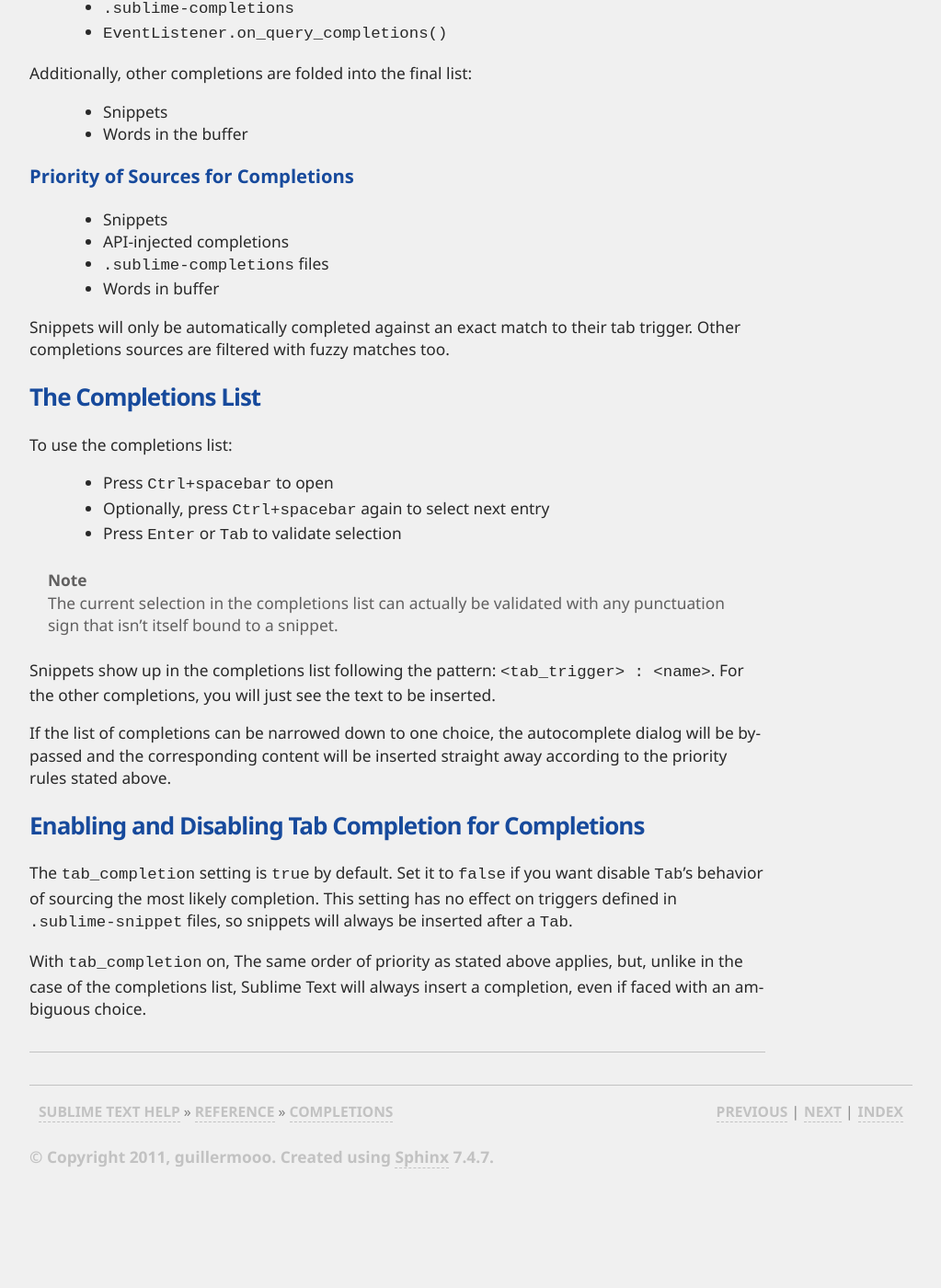
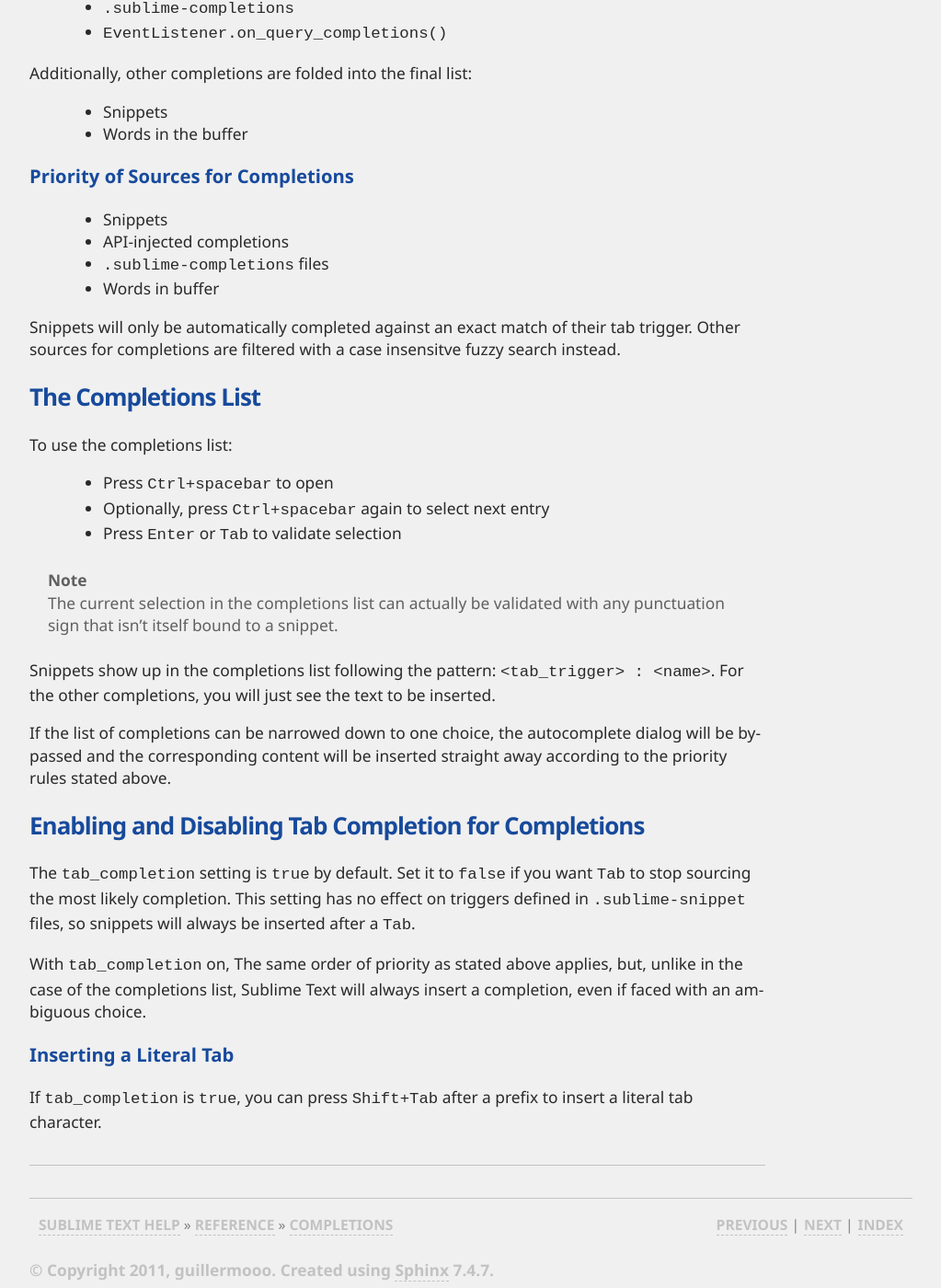
Before and after one commit to guillermooo/sublime-undocs, a Sphinx documentation site: the page built from source/reference/completions.rst, in a window 1280 px wide and 1400 px high, scrolled down 1534 px. Shown: the whole window at 92% size, without its empty margins (128-1151 px from the left). Built offline with Sphinx 7.4.7, drawn with Linux system fonts in a browser that asks for light colours; before the commit the page ends 2811 px from its top, so only the background shows below that.

Commit message:
Revised info.

```diff
--- a/source/reference/completions.rst
+++ b/source/reference/completions.rst
@@ -81,8 +81,9 @@ Priority of Sources for Completions
 	* ``.sublime-completions`` files
 	* Words in buffer
 
-Snippets will only be automatically completed against an exact match to their
-tab trigger. Other completions sources are filtered with fuzzy matches too.
+Snippets will only be automatically completed against an exact match of their
+tab trigger. Other sources for completions are filtered with a case insensitve
+fuzzy search instead.
 
 
 The Completions List
@@ -111,10 +112,16 @@ Enabling and Disabling Tab Completion for Completions
 *****************************************************
 
 The ``tab_completion`` setting is ``true`` by default. Set it to ``false`` if
-you want disable :kbd:`Tab`'s behavior of sourcing the most likely completion.
-This setting has no effect on triggers defined in ``.sublime-snippet`` files,
-so snippets will always be inserted after a :kbd:`Tab`.
+you want :kbd:`Tab` to stop sourcing the most likely completion. This setting
+has no effect on triggers defined in ``.sublime-snippet`` files, so snippets
+will always be inserted after a :kbd:`Tab`.
 
 With ``tab_completion`` on, The same order of priority as stated above applies,
 but, unlike in the case of the completions list, Sublime Text will always
 insert a completion, even if faced with an ambiguous choice.
+
+Inserting a Literal Tab
+-----------------------
+
+If ``tab_completion`` is ``true``, you can press ``Shift+Tab`` after a prefix
+to insert a literal tab character.
```
Also changed, not shown: source/extensibility/completions.rst (+3 -5 lines).
